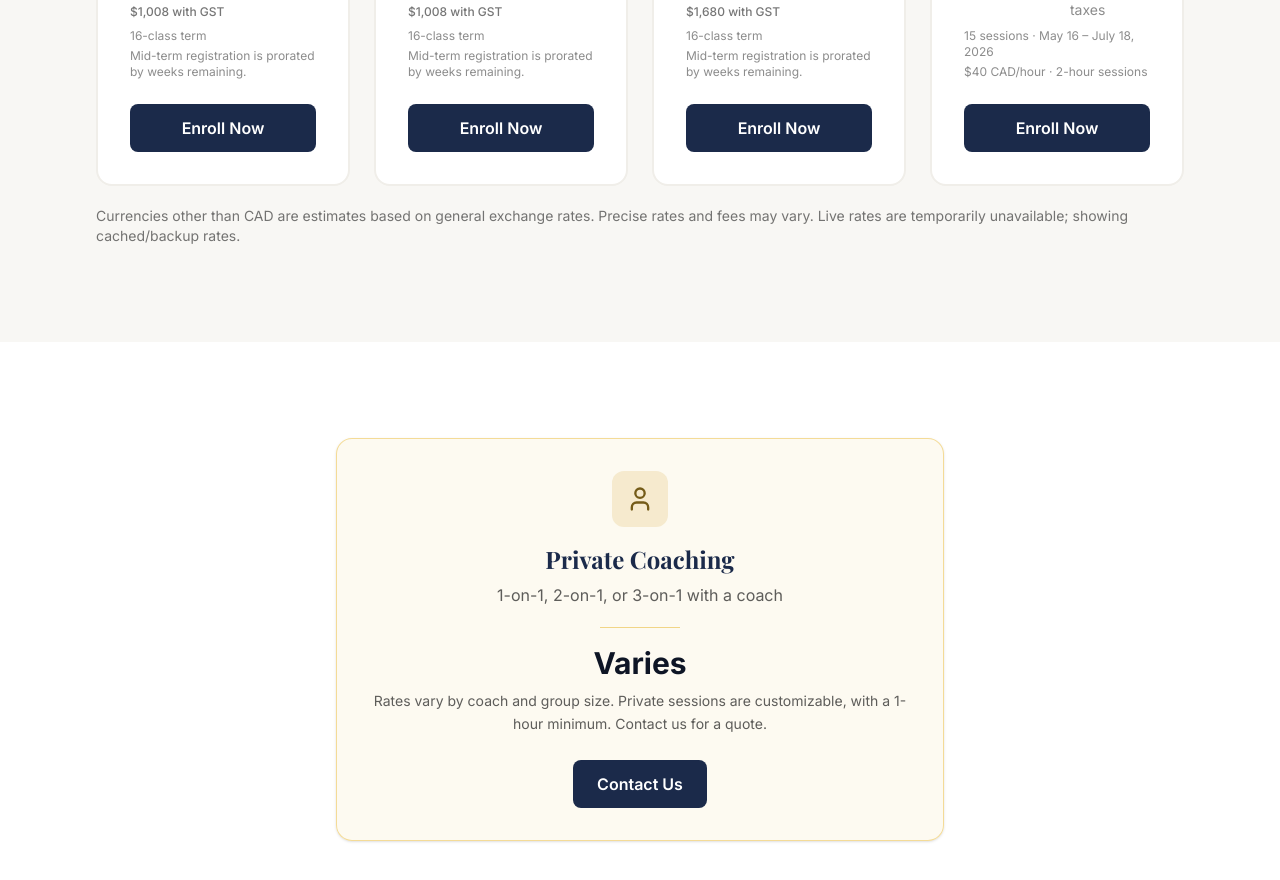
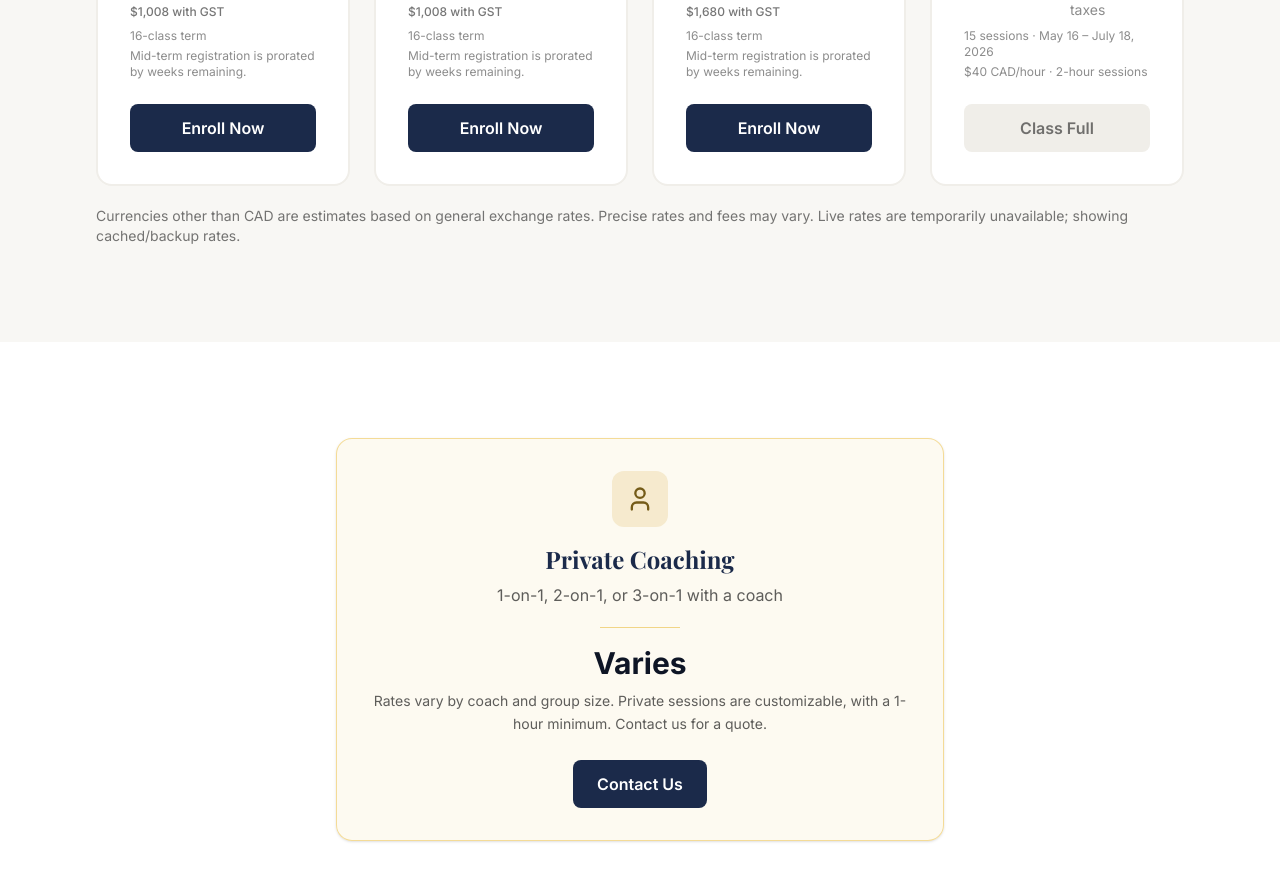
Before and after one commit to ftebtw/dsdc, a Next.js app: page /pricing in a window 1280 px wide. Shown: the part 1001-1881 px from the top of the page. Built offline with nearby package versions, Linux system fonts and the light colour scheme; no server answers; a web font is replaced by a local one.

Commit message:
Pricing: WSC Globals shows "Class Full", disables checkout

```diff
--- a/app/pricing/PricingPageClient.tsx
+++ b/app/pricing/PricingPageClient.tsx
@@ -77,8 +77,6 @@ export default function PricingPageClient() {
     []
   );
 
-  const [loadingWscGlobals, setLoadingWscGlobals] = useState(false);
-
   async function startCheckout(tierKey: GroupTierKey) {
     setLoadingTier(tierKey);
     const query = new URLSearchParams({
@@ -86,29 +84,6 @@ export default function PricingPageClient() {
       tier: tierKey,
     });
     window.location.assign(`/register?${query.toString()}`);
-  }
-
-  async function startWscGlobalsCheckout() {
-    if (loadingWscGlobals) return;
-    setLoadingWscGlobals(true);
-    trackEvent("cta_click", { cta: "enroll_wsc_globals" });
-    try {
-      const res = await fetch("/api/checkout/wsc-globals", {
-        method: "POST",
-        headers: { "Content-Type": "application/json" },
-        body: JSON.stringify({ locale: locale === "zh" ? "zh" : "en" }),
-      });
-      const data = (await res.json()) as { url?: string; error?: string };
-      if (!res.ok || !data.url) {
-        console.error("[pricing] WSC Globals checkout failed", data?.error);
-        setLoadingWscGlobals(false);
-        return;
-      }
-      window.location.assign(data.url);
-    } catch (error) {
-      console.error("[pricing] WSC Globals checkout error", error);
-      setLoadingWscGlobals(false);
-    }
   }
 
   function trackPricingConsultationClick() {
@@ -285,15 +260,11 @@ export default function PricingPageClient() {
 
                   <button
                     type="button"
-                    onClick={() => {
-                      void startWscGlobalsCheckout();
-                    }}
-                    disabled={loadingWscGlobals}
-                    className="mt-6 w-full px-4 py-3 rounded-lg bg-navy-800 text-white font-semibold hover:bg-navy-700 dark:bg-gold-300 dark:text-navy-900 dark:hover:bg-gold-200 transition-colors disabled:opacity-60 disabled:cursor-not-allowed"
+                    disabled
+                    aria-disabled="true"
+                    className="mt-6 w-full px-4 py-3 rounded-lg bg-warm-200 dark:bg-navy-700 text-charcoal/60 dark:text-navy-300 font-semibold cursor-not-allowed"
                   >
-                    {loadingWscGlobals
-                      ? t("pricingPage.checkoutLoading")
-                      : t("pricingPage.enrollNow")}
+                    {locale === "zh" ? "已满" : "Class Full"}
                   </button>
                 </div>
               </div>
```
